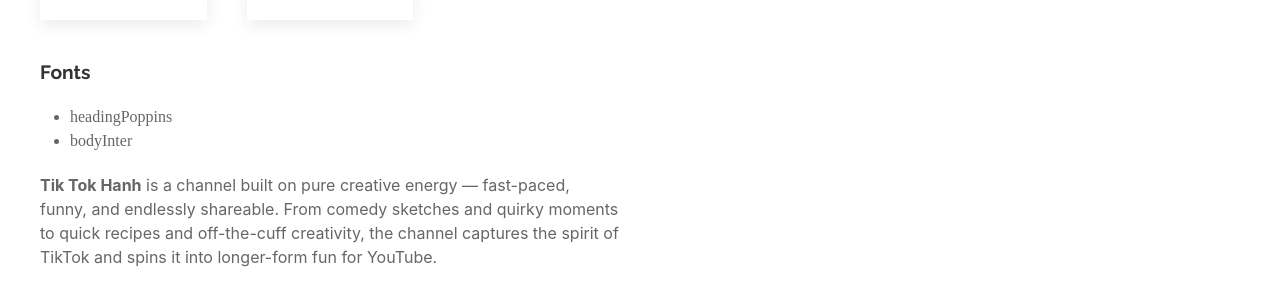
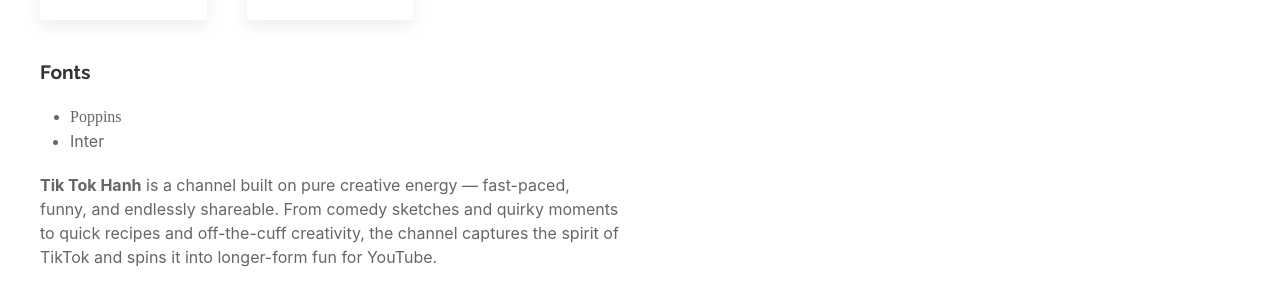
Before and after one commit to kre8t/kre8t.github.io, a Jekyll site: the page built from _youtube_channels/tiktokhanh.md, in a window 1280 px wide and 1114 px high. Shown: the part 633-925 px from the top of the window. Built offline with Jekyll 4.4.1, drawn with Linux system fonts in a browser that asks for light colours; some of the changed lines change nothing that is shown.

Commit message:
Update tiktokhanh.md

```diff
--- a/_youtube_channels/tiktokhanh.md
+++ b/_youtube_channels/tiktokhanh.md
@@ -11,8 +11,8 @@
   - "#FFFFFF" # Pure White
   - "#121212" # Charcoal
 fonts:
-  heading: "Poppins"
-  body: "Inter"
+  - "Poppins"
+  - "Inter"
 categories:
   - "Comedy Shorts"
   - "Behind the Scenes"
```
